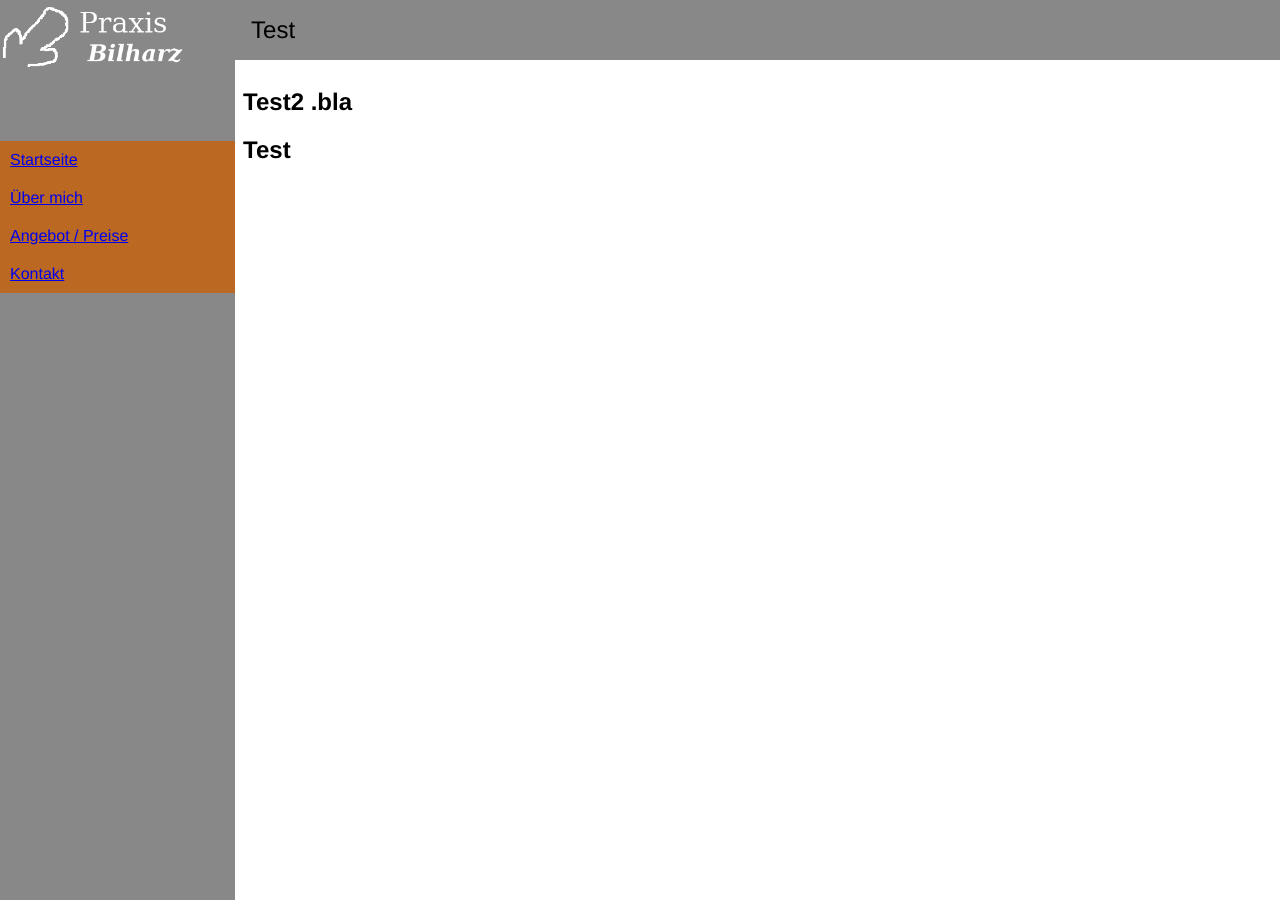
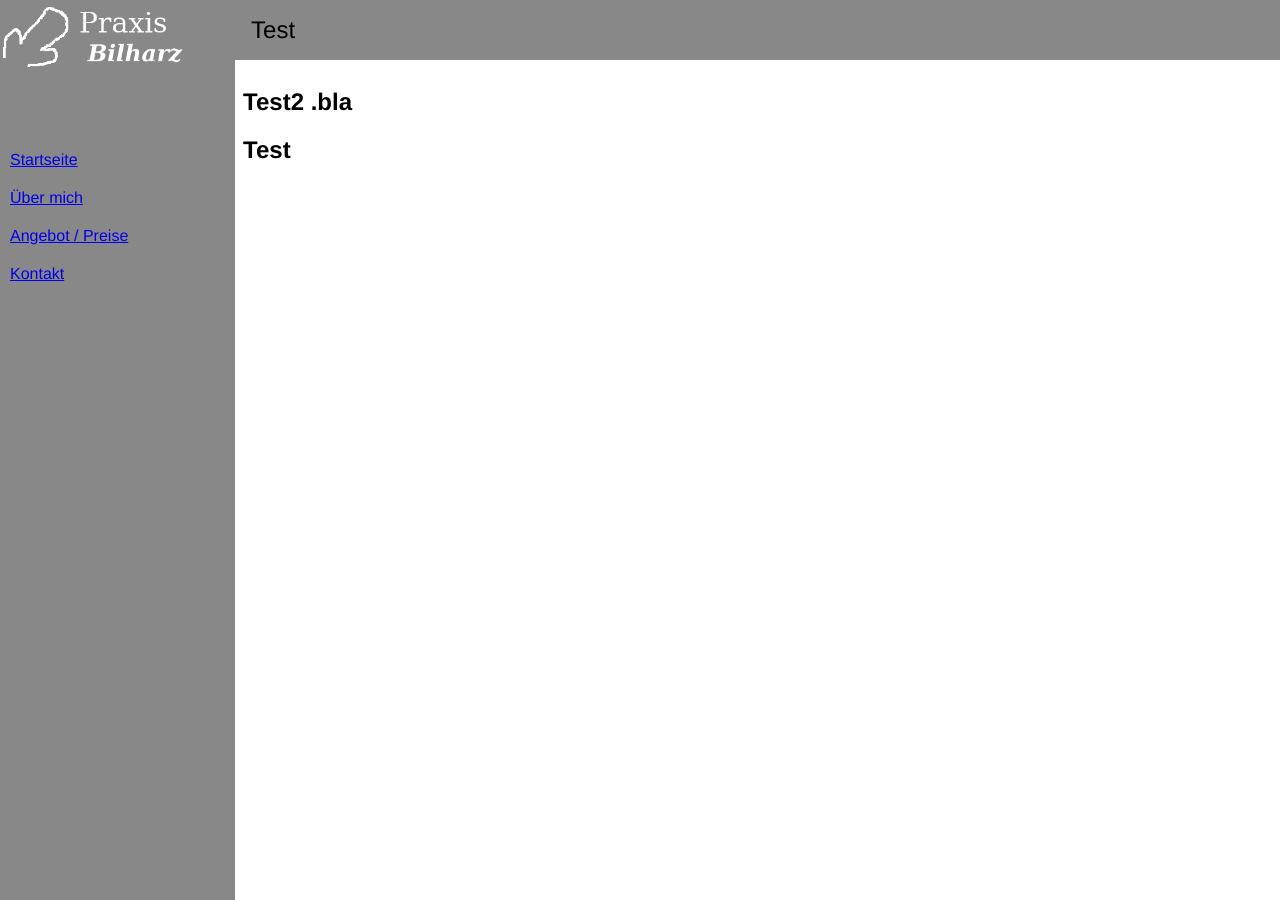
Before and after one commit to sbsoftware/scaling-spoon, a Jekyll site: the page built from index.markdown, in a window 1280 px wide. Built offline with Jekyll 4.4.1, drawn with Linux system fonts in a browser that asks for light colours.

Commit message:
Use primary color for menu item backgrounds

```diff
--- a/_sass/menu.scss
+++ b/_sass/menu.scss
@@ -11,7 +11,7 @@
     padding-top: 10px;
 
     li {
-      background-color: var(--mt-secondary-color);
+      background-color: var(--mt-primary-color);
       padding: 10px;
     }
   }
```
